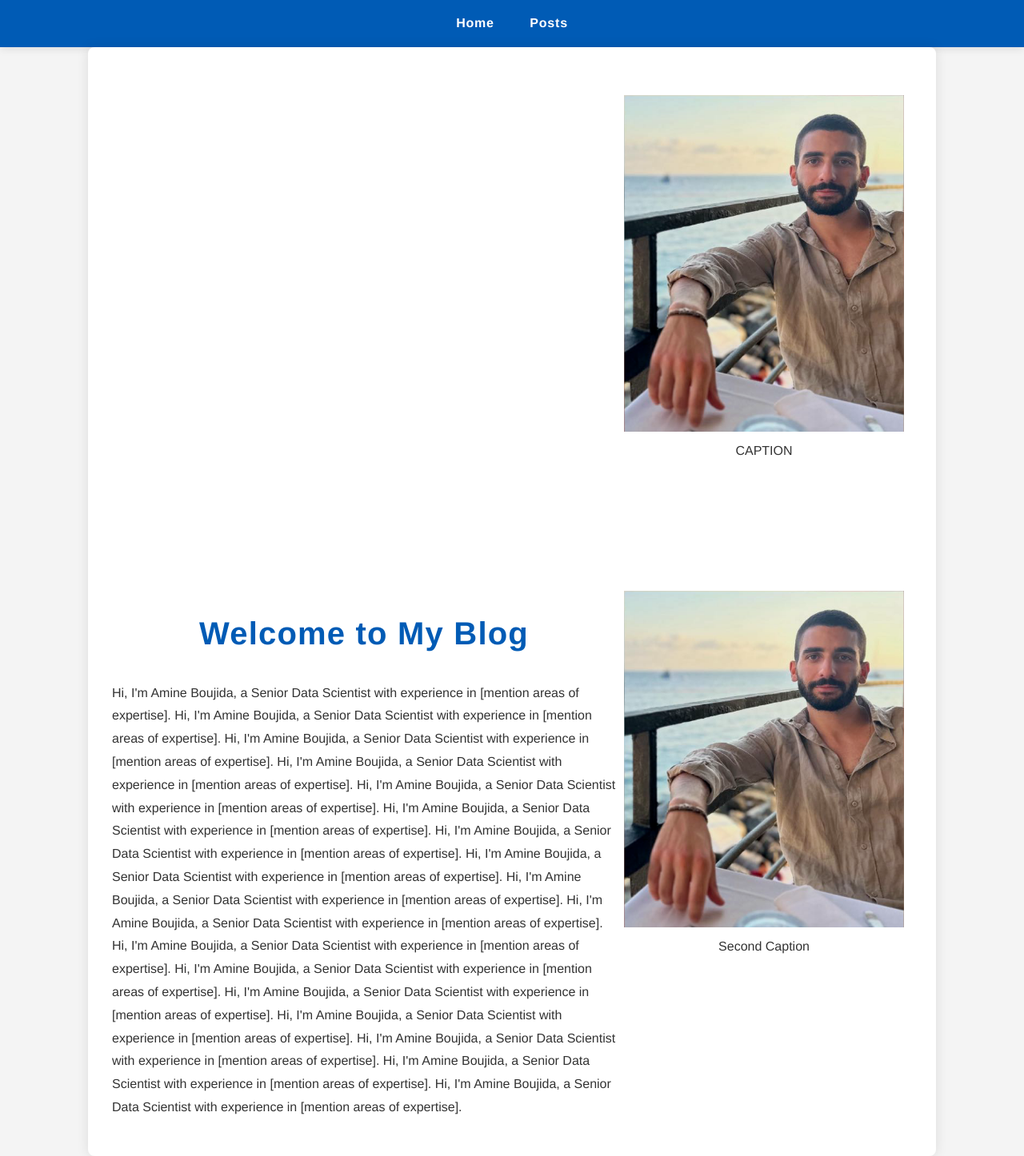
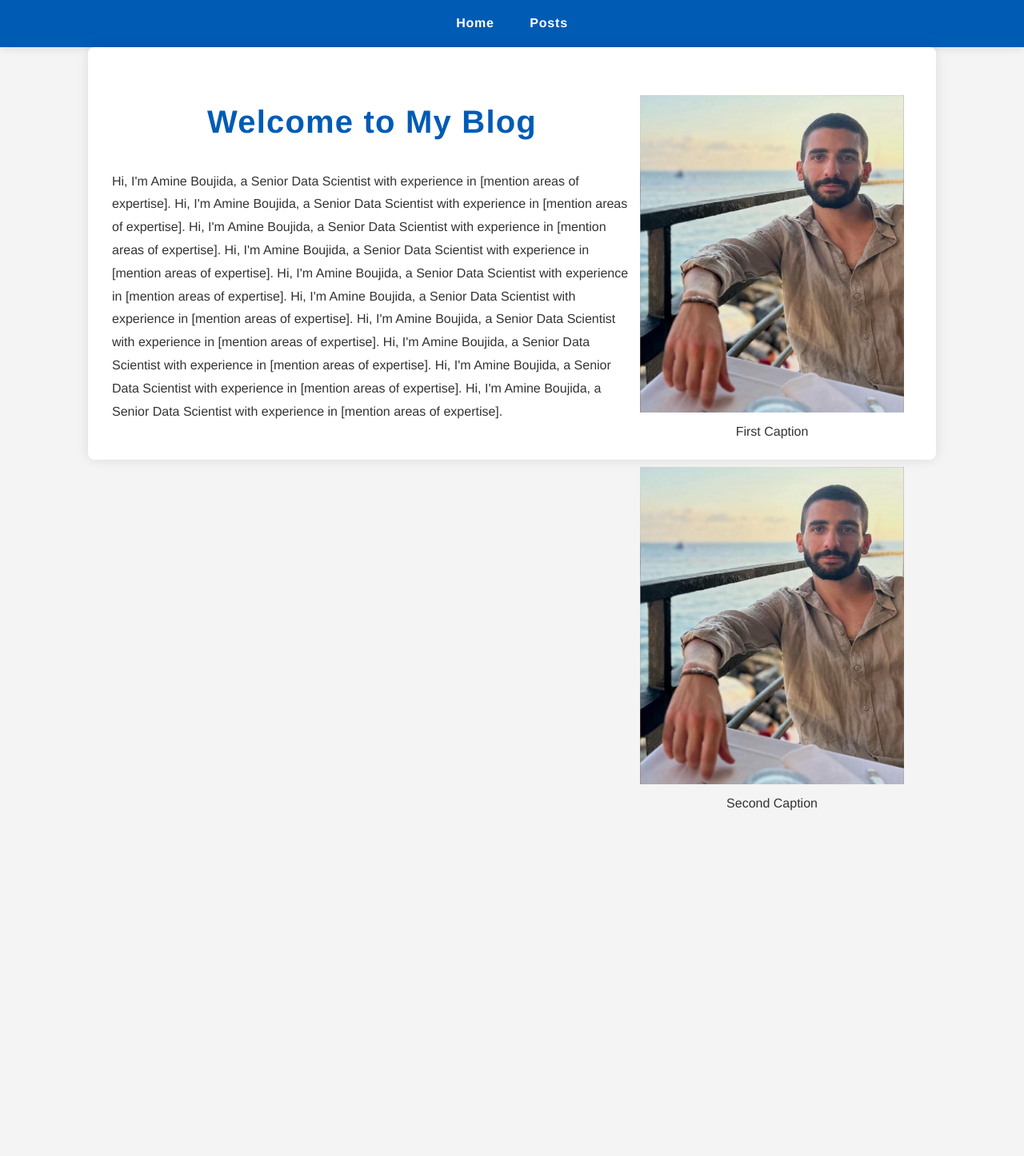
Before and after one commit to b7amine/b7amine.github.io, a Jekyll site: the page built from index.html, in a window 1280 px wide. Shown: the whole page at 80% size. Built offline with Jekyll 4.4.1, drawn with Linux system fonts in a browser that asks for light colours; after the commit the page ends 1030 px from its top, so only the background shows below that.

Commit message:
about me

```diff
--- a/index.html
+++ b/index.html
@@ -2,15 +2,26 @@
 layout: default
 title: Home
 ---
-<figure style="float: right; width: 350px; height: 600px; margin: 30px 10px 10px 10px;">
-    <img src="/figures/Profile.png" alt="Figure" style="max-width: 100%;">
-    <figcaption style="text-align: center;">CAPTION</figcaption>
+<!-- Container to hold the images and stack them vertically on the right -->
+<div style="float: right; width: 350px;">
+
+    <!-- First Picture -->
+    <figure style="margin: 30px 10px;">
+      <img src="/figures/Profile.png" alt="First Figure" style="max-width: 100%; height: auto;">
+      <figcaption style="text-align: center;">First Caption</figcaption>
     </figure>
-  <div style="clear: both;"></div>
-<figure style="float:right; width: 350px; height: 600px; margin: 10px;">
-  <img src="/figures/Profile.png" alt="Second Figure" style="max-width: 100%;">
+
+    <!-- Second Picture -->
+    <figure style="margin: 10px;">
+      <img src="/figures/Profile.png" alt="Second Figure" style="max-width: 100%; height: auto;">
       <figcaption style="text-align: center;">Second Caption</figcaption>
     </figure>
+
+    <!-- Add more figures here if needed -->
+
+  </div>
+
+  <!-- Text that wraps around the floated images -->
   <h1>Welcome to My Blog</h1>
   <p>Hi, I'm {{ site.title }}, a Senior Data Scientist with experience in [mention areas of expertise].
       Hi, I'm {{ site.title }}, a Senior Data Scientist with experience in [mention areas of expertise].
@@ -22,11 +33,4 @@ title: Home
       Hi, I'm {{ site.title }}, a Senior Data Scientist with experience in [mention areas of expertise].
       Hi, I'm {{ site.title }}, a Senior Data Scientist with experience in [mention areas of expertise].
       Hi, I'm {{ site.title }}, a Senior Data Scientist with experience in [mention areas of expertise].
-    Hi, I'm {{ site.title }}, a Senior Data Scientist with experience in [mention areas of expertise].
-    Hi, I'm {{ site.title }}, a Senior Data Scientist with experience in [mention areas of expertise].
-    Hi, I'm {{ site.title }}, a Senior Data Scientist with experience in [mention areas of expertise].
-    Hi, I'm {{ site.title }}, a Senior Data Scientist with experience in [mention areas of expertise].
-    Hi, I'm {{ site.title }}, a Senior Data Scientist with experience in [mention areas of expertise].
-    Hi, I'm {{ site.title }}, a Senior Data Scientist with experience in [mention areas of expertise].
-    Hi, I'm {{ site.title }}, a Senior Data Scientist with experience in [mention areas of expertise].
   </p>
```
Lines whose indentation alone changed are shown as unchanged.
